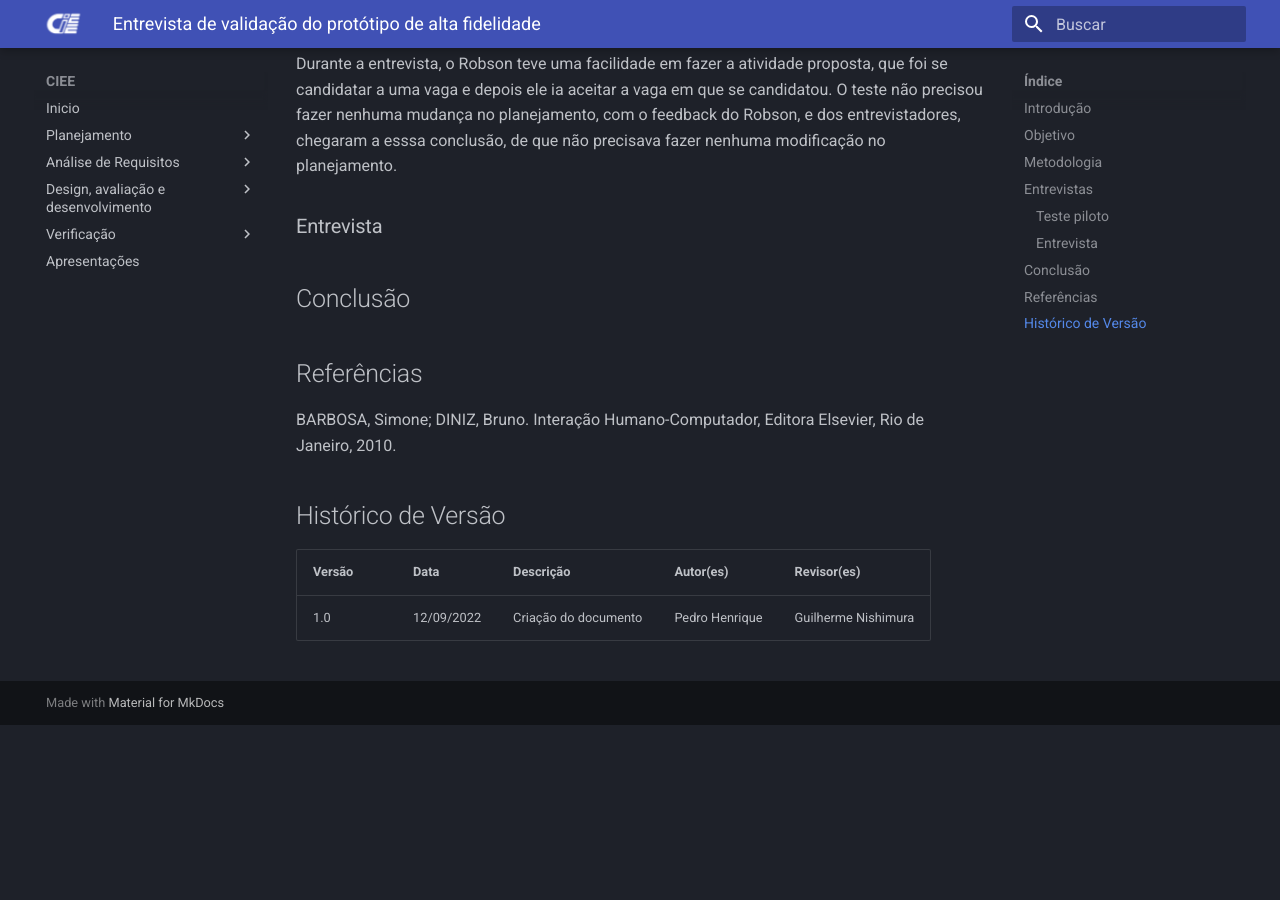
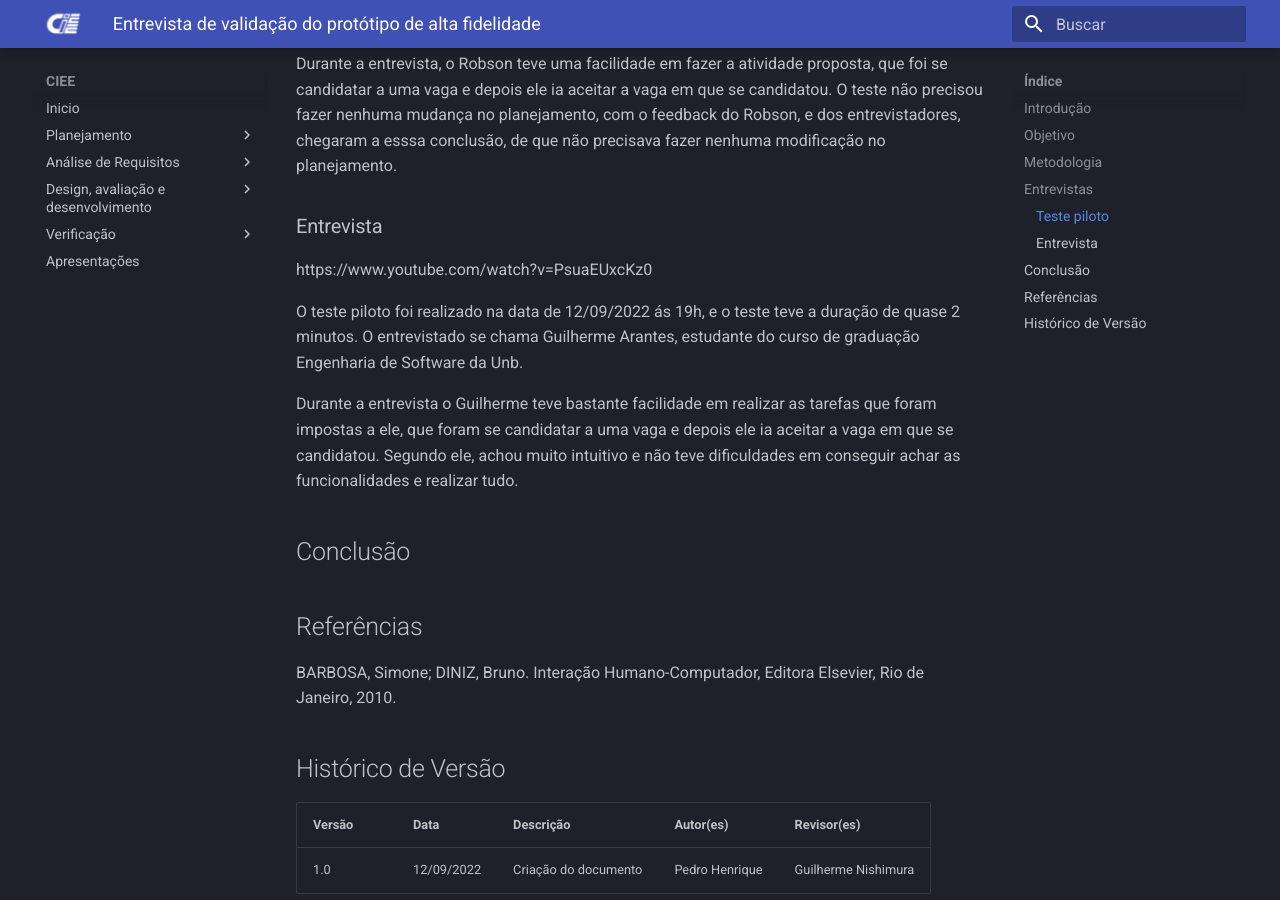
Before and after one commit to JoaoGElvas/2022.1-CIEE, an MkDocs documentation site: the page built from docs/design_avaliacao_desenvolvimento/nivel_3/entrevistas_prototipo_alta_fidelidade.md, in a window 1280 px wide and 900 px high, scrolled down 1276 px. Built offline with MkDocs 1.6.1 and Material for MkDocs 9.7.7, drawn with Linux system fonts in a browser that asks for light colours; old or Windows-style settings are respelled for this version of MkDocs; before the commit the page ends 2001 px from its top, so only the background shows below that.

Commit message:
Update entrevistas_prototipo_alta_fidelidade.md

```diff
--- a/docs/design_avaliacao_desenvolvimento/nivel_3/entrevistas_prototipo_alta_fidelidade.md
+++ b/docs/design_avaliacao_desenvolvimento/nivel_3/entrevistas_prototipo_alta_fidelidade.md
@@ -26,6 +26,12 @@
 
 ### Entrevista
 
+https://www.youtube.com/watch?v=PsuaEUxcKz0
+
+  O teste piloto foi realizado na data de 12/09/2022 ás 19h, e o teste teve a duração de quase 2 minutos. O entrevistado se chama Guilherme Arantes, estudante do curso de graduação Engenharia de Software da Unb.
+
+  Durante a entrevista o Guilherme teve bastante facilidade em realizar as tarefas que foram impostas a ele, que foram se candidatar a uma vaga e depois ele ia aceitar a vaga em que se candidatou. Segundo ele, achou muito intuitivo e não teve dificuldades em conseguir achar as funcionalidades e realizar tudo.
+
 ## Conclusão
 
 
```
